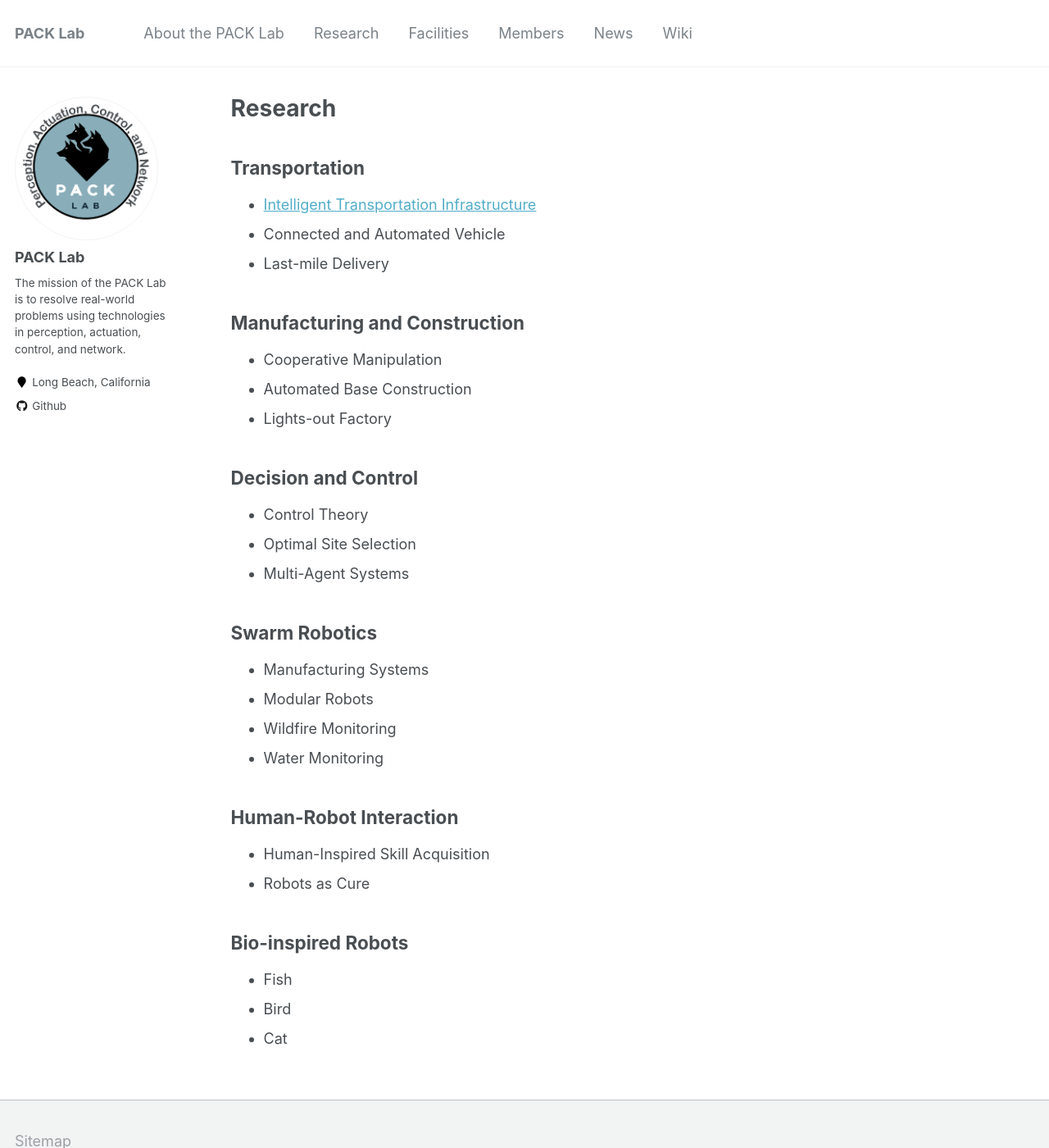
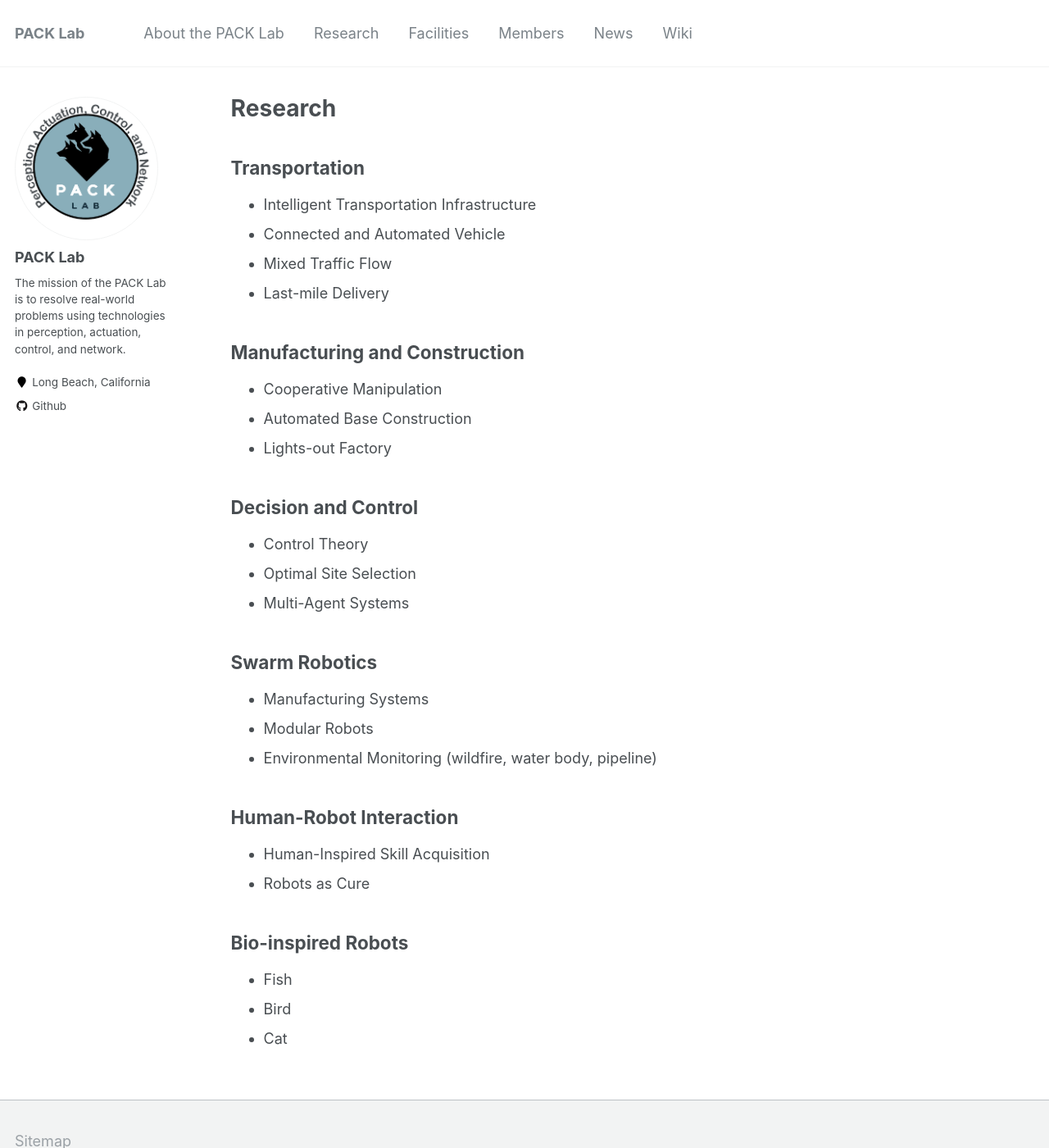
Before and after one commit to pack-lab/pack-lab.github.io, a Jekyll site: the page built from _pages/research.md, in a window 1280 px wide and 1400 px high. Shown: the whole window at 82% size. Built offline with Jekyll 4.4.1, drawn with Linux system fonts in a browser that asks for light colours.

Commit message:
Update research.md

```diff
--- a/_pages/research.md
+++ b/_pages/research.md
@@ -7,8 +7,9 @@ author_profile: true
 
 ## Transportation
 
-* [Intelligent Transportation Infrastructure](./ResearchProjects/ITI.md)
+* Intelligent Transportation Infrastructure
 * Connected and Automated Vehicle
+* Mixed Traffic Flow
 * Last-mile Delivery
 
 ## Manufacturing and Construction
@@ -27,8 +28,7 @@ author_profile: true
 
 * Manufacturing Systems
 * Modular Robots
-* Wildfire Monitoring
-* Water Monitoring
+* Environmental Monitoring (wildfire, water body, pipeline)
 
 ## Human-Robot Interaction
 
```
